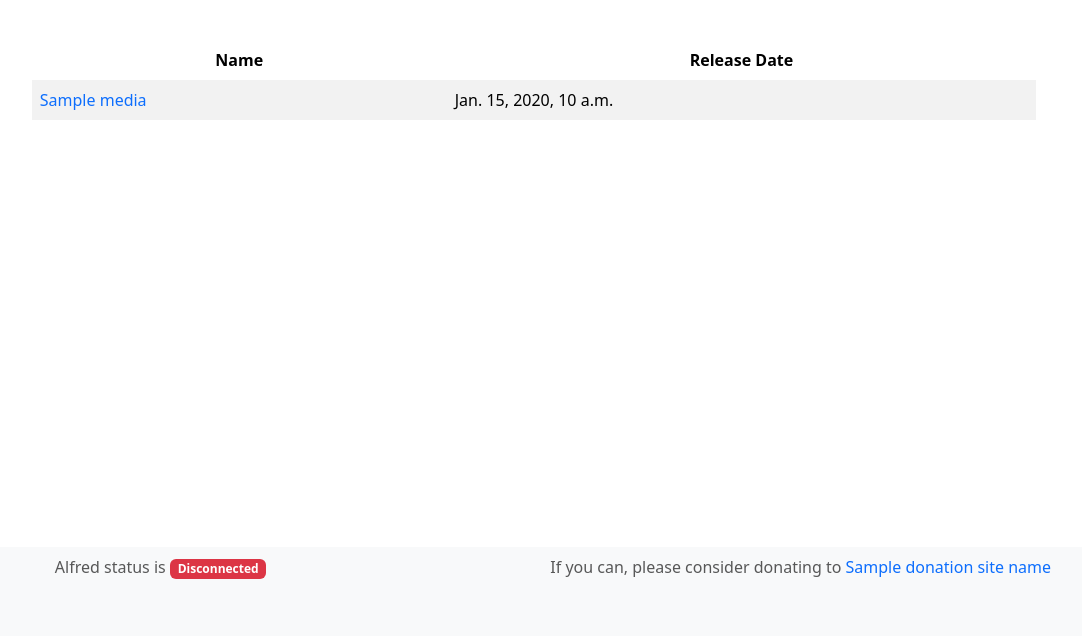
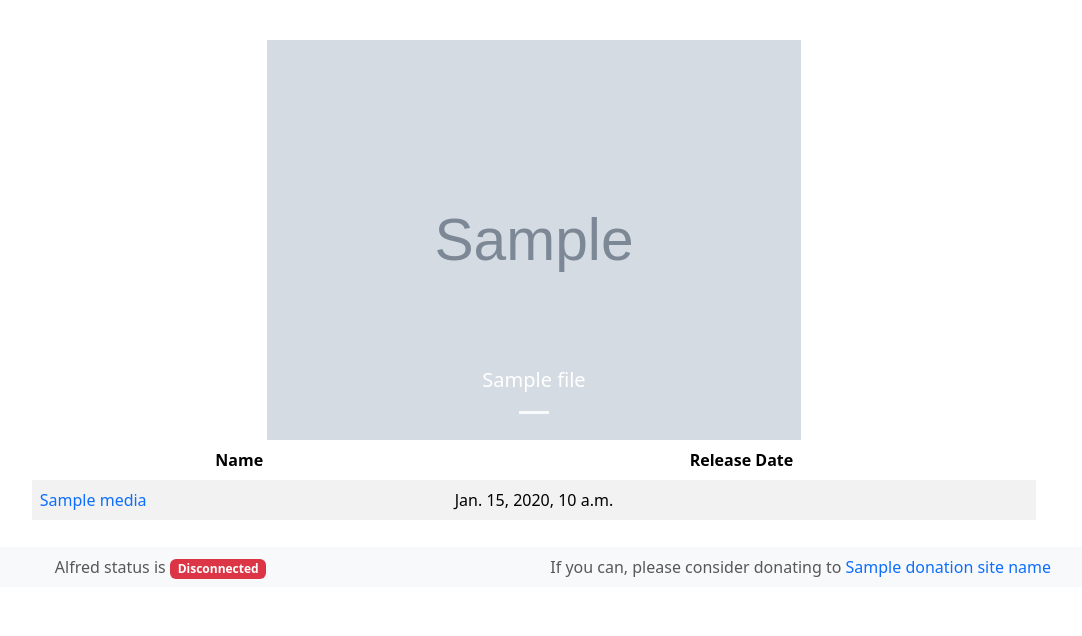
Before and after one commit to kyokley/MediaViewer, a Django app: template mediaviewer/templates/mediaviewer/collections.html in a window 1280 px wide. Shown: the part 213-849 px from the top of the page, without its empty margins (106-1188 px from the left). Before the commit the page ends 792 px from the top, so only its background shows below. Run offline with Django 3.2, Linux system fonts and the light colour scheme; the template is opened without the code that fills it: most values are stand-ins (such as "Sample title", 1, 10 or a date in 2020); grey boxes marked "Sample" are stand-in pictures; some libraries are stand-ins or nearby versions.

Commit message:
Reapply "Carousel"
This reverts commit 563739d923c3e9fc8c2e07bff563b7e7e59f67a6.

```diff
--- a/mediaviewer/static/assets/home.css
+++ b/mediaviewer/static/assets/home.css
@@ -175,3 +175,53 @@ li.nav-item > a.btn-outline-primary:hover {
     color: var(--bs-btn-hover-border-color);
     background-color: transparent;
 }
+
+[data-bs-theme="dark"] .carousel .carousel-control-prev-icon,
+[data-bs-theme="dark"] .carousel .carousel-control-next-icon,
+[data-bs-theme="dark"].carousel .carousel-control-prev-icon,
+[data-bs-theme="dark"].carousel .carousel-control-next-icon,
+[data-bs-theme="light"] .carousel .carousel-control-prev-icon,
+[data-bs-theme="light"] .carousel .carousel-control-next-icon,
+[data-bs-theme="light"].carousel .carousel-control-prev-icon,
+[data-bs-theme="light"].carousel .carousel-control-next-icon
+{
+  filter: none;
+}
+
+#recent-carousel .carousel-item img {
+    object-fit: cover;
+    object-position: center;
+    height: 50vh;
+    overflow: hidden;
+    display: flex;
+    justify-content: center;
+    align-items: center;
+    margin: auto;
+}
+
+#recent-carousel .carousel-item:before {
+    content: "";
+    background-image:
+        linear-gradient(
+            to bottom,
+            transparent, rgba(0,0,0,.85)
+            );
+    display: block;
+    position: absolute;
+    top: 0;
+    width: 100vw;
+    height: 100vh;
+    visibility: hidden;
+  opacity: 0;
+  transition: all .6s ease-out;
+}
+
+#recent-carousel:hover .carousel-item:before {
+  visibility: visible;
+  opacity: 1;
+  transition: all .6s ease-in;
+}
+
+.carousel-indicators .active {
+    background-color: var(--bs-light) !important;
+}
--- a/mediaviewer/templates/mediaviewer/collections.html
+++ b/mediaviewer/templates/mediaviewer/collections.html
@@ -14,6 +14,10 @@
 {% endblock %}
 
 {% block main %}
+    {% block carousel %}
+    {{ block.super }}
+    {% endblock %}
+
     <table id="myTable" class="table table-striped table-hover nowrap" width="100%">
         <thead>
             <tr>
@@ -28,10 +32,10 @@
                     {% if media.poster.image %}
                     <a class="img-preview"
                         {% if not media.is_tv %}
-                                                                           href="{% url 'mediaviewer:moviedetail' media.pk %}"
-                                                                           {% else %}
-                                                                           href="{% url 'mediaviewer:tvshows' media.pk %}"
-                                                                           {% endif %}
+                        href="{% url 'mediaviewer:moviedetail' media.pk %}"
+                        {% else %}
+                        href="{% url 'mediaviewer:tvshows' media.pk %}"
+                        {% endif %}
                         data-bs-toggle="popover"
                         data-bs-trigger="hover focus"
                         data-bs-placement="left"
--- a/mediaviewer/templates/mediaviewer/home.html
+++ b/mediaviewer/templates/mediaviewer/home.html
@@ -164,58 +164,58 @@
         <div class="container py-2">
         {% block main %}
             {% if loggedin %}
-                <table id="newFileTable" class="table table-striped">
-                    <thead>
-                        <tr>
-                            <th>Latest Files</th>
-                        </tr>
-                    </thead>
-                    <tbody>
-                        {% for file in files %}
-                            <tr>
+                <div class="row">
+                    <p class="fs-4">Latest media:</p>
+                </div>
+                {% block carousel %}
+                    {% if carousel_files %}
+                        <!-- Uncomment below to test carousel -->
+                        <!-- <div id="recent-carousel" class="carousel slide" data-bs-ride="true"> -->
+                        <div id="recent-carousel" class="carousel slide" data-bs-ride="carousel">
+                            {% if carousel_files|length <= 10 %}
+                            <div class="carousel-indicators">
+                                {% for file in carousel_files %}
+                                    <button type="button" data-bs-target="#recent-carousel" data-bs-slide-to="{{ forloop.counter0 }}" class="primary-indicator {% if forloop.first %}active{% endif %}" aria-current="true" aria-label="Slide {{ forloop.counter0 }}"></button>
+                                {% endfor %}
+                            </div>
+                            {% endif %}
+                            <div class="carousel-inner">
+                                {% for file in carousel_files %}
+                                <div class="carousel-item {% if forloop.first %}active{% endif %}">
+                                    <a
                                         {% if file.is_movie %}
-                                        <td>
-                                            {% if file.poster.image %}
-                                                <a class="img-preview"
                                         href="{% url 'mediaviewer:moviedetail' file.pk %}"
-                                                   data-bs-toggle="popover"
-                                                   data-bs-trigger="hover focus"
-                                                   data-bs-placement="left"
-                                                   data-bs-custom-class="preview-tooltip"
-                                                   data-bs-content="<img class='tooltip-img' src='{{ file.poster.image.url }}' />">
                                         {% else %}
-                                                <a href="{% url 'mediaviewer:moviedetail' file.pk %}">
+                                        href="{% url 'mediaviewer:tvdetail' file.pk %}"
+                                        {% endif %}>
+                                        <img src="{{ file.poster.image.url }}" class="d-block">
+                                        <div class="carousel-caption d-block {% if theme == 'dark' %}text-light-emphasis{% endif %}">
+                                        {% if file.is_tv %}
+                                        <h5>{{ file.short_name }} S{{ file.season | stringformat:"02d" }}E{{ file.episode | stringformat:"02d" }}:</h5>
+                                            <p>{{ file.poster.episodename }}</p>
+                                        {% else %}
+                                            <h5>{{ file.short_name }}</h5>
                                         {% endif %}
-                                                    {{ file.full_name }}
+                                    </div>
                                     </a>
-                                        </td>
-                                {% else %}
-                                        <td>
-                                            {% if file.poster.image %}
-                                                <a class="img-preview"
-                                                   href="{% url 'mediaviewer:tvdetail' file.pk %}"
-                                                   data-bs-toggle="popover"
-                                                   data-bs-trigger="hover focus"
-                                                   data-bs-container="body"
-                                                   data-bs-placement="top"
-                                                   data-bs-custom-class="preview-tooltip"
-                                                   data-bs-content="<img class='tooltip-img' src='{{ file.poster.image.url }}' />">
-                                            {% else %}
-                                                <a href="{% url 'mediaviewer:tvdetail' file.pk %}">
+                                </div>
+                                {% endfor %}
+                            </div>
+                            <button class="carousel-control-prev" type="button" data-bs-target="#recent-carousel" data-bs-slide="prev">
+                                <span class="carousel-control-prev-icon" aria-hidden="true"></span>
+                                <span class="visually-hidden">Previous</span>
+                            </button>
+                            <button class="carousel-control-next" type="button" data-bs-target="#recent-carousel" data-bs-slide="next">
+                                <span class="carousel-control-next-icon" aria-hidden="true"></span>
+                                <span class="visually-hidden">Next</span>
+                            </button>
+                        </div>
                     {% endif %}
-                                                    {{ file.full_name }}
-                                                </a>
-                                        </td>
-                                {% endif %}
-                            </tr>
-                        {% endfor %}
-                    </tbody>
-                </table>
-
+                {% endblock %}
             {% endif %}
         {% endblock %}
         </div>
-    </div> <!-- /container -->
+    </div>
 
 </body>
 
--- a/mediaviewer/templates/mediaviewer/movies.html
+++ b/mediaviewer/templates/mediaviewer/movies.html
@@ -14,6 +14,10 @@
 {% endblock %}
 
 {% block main %}
+    {% block carousel %}
+    {{ block.super }}
+    {% endblock %}
+
     <table id="myTable" class="table table-striped table-hover nowrap" width="100%">
         <thead>
             <tr>
--- a/mediaviewer/templates/mediaviewer/tvshows.html
+++ b/mediaviewer/templates/mediaviewer/tvshows.html
@@ -49,6 +49,10 @@
 {% endblock %}
 
 {% block main %}
+    {% block carousel %}
+    {{ block.super }}
+    {% endblock %}
+
     <table id="myTable" class="table table-striped table-hover nowrap" width="100%">
         <thead>
             <tr>
--- a/mediaviewer/views/ajax.py
+++ b/mediaviewer/views/ajax.py
@@ -272,7 +272,7 @@ def ajaxmoviesbygenrerows(request, genre_id):
     return _ajax_movie_rows(request, qs)
 
 
-def _get_tv_show_rows_query(genre_id=None):
+def get_tv_show_rows_query(genre_id=None):
     tv_qs = TV.objects.filter(hide=False
                               ).annotate(
         max_date_created=Subquery(
@@ -291,13 +291,13 @@ def _get_tv_show_rows_query(genre_id=None):
 
 @csrf_exempt
 def ajaxtvshowssummary(request):
-    paths_qs = _get_tv_show_rows_query()
+    paths_qs = get_tv_show_rows_query()
     return _ajax_tv_rows(request, paths_qs)
 
 
 @csrf_exempt
 def ajaxtvshowsbygenre(request, genre_id):
-    paths_qs = _get_tv_show_rows_query(genre_id)
+    paths_qs = get_tv_show_rows_query(genre_id)
     return _ajax_tv_rows(request, paths_qs)
 
 
--- a/pyproject.toml
+++ b/pyproject.toml
@@ -29,7 +29,7 @@ django-debug-toolbar = "^3.2"
 bandit = "^1.5"
 pytest-django = "^3.4"
 pytest-cov = "^2.6"
-bpython = "^0.17.1"
+bpython = "^0.24"
 pdbpp = "^0.9.3"
 coverage = "^4.5"
 django-silk = "^5.0"
```
Also changed, not shown: mediaviewer/models/core.py (+17 -21 lines), mediaviewer/models/poster.py (+27 -20 lines), mediaviewer/templates/mediaviewer/tvsummary.html (+31 -0 lines), mediaviewer/tests/views/test_home.py (+2 -2 lines), mediaviewer/tests/views/test_movie.py (+11 -7 lines), mediaviewer/tests/views/test_tv.py (+3 -3 lines), mediaviewer/views/collection.py (+10 -2 lines), mediaviewer/views/home.py (+7 -2 lines), mediaviewer/views/movie.py (+24 -0 lines), mediaviewer/views/tv.py (+21 -0 lines), 1 other file. Lines whose indentation alone changed are shown as unchanged.
